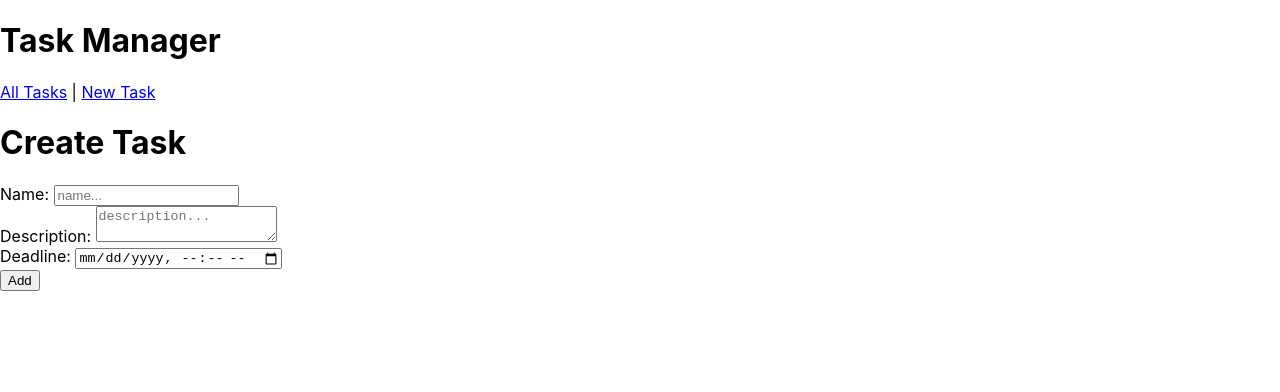
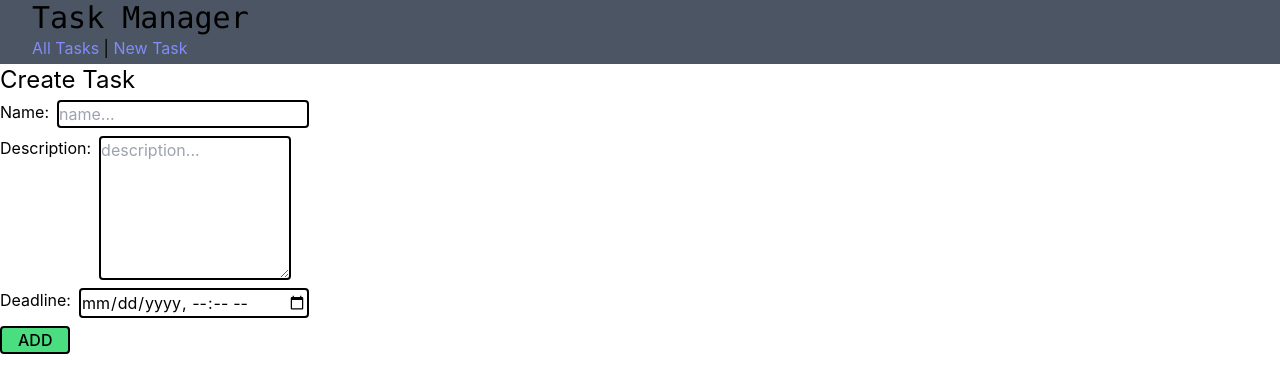
Before and after one commit to Elisandro-Santolin/Experian-Serasa-Java, a React (Create React App) app in the folder s16Exe/react-frontend/: page /new in a window 1280 px wide. Shown: the top 392 px of the page. Built offline with nearby package versions, Linux system fonts and the light colour scheme.

Commit message:
Refactor: added Tailwind CSS

```diff
--- a/s16Exe/react-frontend/package.json
+++ b/s16Exe/react-frontend/package.json
@@ -41,5 +41,8 @@
       "last 1 firefox version",
       "last 1 safari version"
     ]
+  },
+  "devDependencies": {
+    "tailwindcss": "^3.3.2"
   }
 }
--- a/s16Exe/react-frontend/src/components/CreateTask.tsx
+++ b/s16Exe/react-frontend/src/components/CreateTask.tsx
@@ -35,11 +35,14 @@ export default function CreateTask() {
 
     return(
         <>
-            <h1>Create Task</h1>
+            <h2 className="text-2xl">Create Task</h2>
 
-            <div>
-                <label>Name: </label>
+            <div className="flex flex-col">
+
+                <div className="flex py-1">
+                    <label className="mr-2">Name: </label>
                     <input
+                        className="border-black border-2 rounded"
                         type="text"
                         name="name"
                         placeholder="name..."
@@ -48,9 +51,10 @@ export default function CreateTask() {
                     />
                 </div>
 
-            <div>
-                <label>Description: </label>
+                <div className="flex py-1">
+                    <label className="mr-2">Description: </label>
                     <textarea
+                        className="border-black border-2 rounded h-36 w-48"
                         name="description"
                         placeholder="description..."
                         value={task.description}
@@ -58,9 +62,10 @@ export default function CreateTask() {
                     />
                 </div>
 
-            <div>
-                <label>Deadline: </label>
+                <div className="flex py-1">
+                    <label className="mr-2">Deadline: </label>
                     <input
+                        className="border-black border-2 rounded"
                         type="datetime-local"
                         name="deadlineDate"
                         value={task.deadlineDate}
@@ -68,8 +73,10 @@ export default function CreateTask() {
                     />
                 </div>
 
-            <div>
-                <button onClick={saveTask}>Add</button>
+                <div className="flex py-1">
+                    <button className="border-black border-2 rounded px-4 uppercase font-medium bg-green-400 focus:bg-green-500 hover:bg-green-500" onClick={saveTask}>Add</button>
+                </div>
+
             </div>
         </>
     );
--- a/s16Exe/react-frontend/src/components/TaskHeader.tsx
+++ b/s16Exe/react-frontend/src/components/TaskHeader.tsx
@@ -2,12 +2,12 @@ import { Link } from "react-router-dom";
 
 export default function TaskHeader(){
     return (
-        <header>
-            <h1>Task Manager</h1>
+        <header className="bg-gray-600 h-16 px-8">
+            <h1 className="font-mono text-3xl">Task Manager</h1>
             <nav>
-                <Link to={"/"}>All Tasks</Link>
+                <Link className="text-indigo-400 hover:text-indigo-600 focus:text-indigo-600" to={"/"}>All Tasks</Link>
                 {" | "}
-                <Link to={"/new"}>New Task</Link>
+                <Link className="text-indigo-400 hover:text-indigo-600 focus:text-indigo-600" to={"/new"}>New Task</Link>
             </nav>
         </header>
     );
--- a/s16Exe/react-frontend/src/components/TaskList.tsx
+++ b/s16Exe/react-frontend/src/components/TaskList.tsx
@@ -34,15 +34,15 @@ export default function TaskList() {
     };
 
     return(
-        <table>
+        <table className="border-black border-2 min-w-full">
 
-            <thead>
+            <thead className="bg-gray-200">
                 <tr>
-                    <th>Id</th>
-                    <th>Task Name</th>
-                    <th>Deadline</th>
-                    <th>Is Done</th>
-                    <th>Actions</th>
+                    <th className="text-left font-medium text-gray-500 uppercase py-3 px-6">Id</th>
+                    <th className="text-left font-medium text-gray-500 uppercase py-3 px-6">Task Name</th>
+                    <th className="text-left font-medium text-gray-500 uppercase py-3 px-6">Deadline</th>
+                    <th className="text-left font-medium text-gray-500 uppercase py-3 px-6">Is Done</th>
+                    <th className="text-left font-medium text-gray-500 uppercase py-3 px-6">Actions</th>
                 </tr>
             </thead>
 
@@ -62,13 +62,13 @@ interface TaskListRowProps {
 function TaskListRow(props: TaskListRowProps){
 
     return(
-        <tr>
-            <td>{props.task.id}</td>
-            <td><Link to={"/" + props.task.id}>{props.task.name}</Link></td>
-            <td>{props.task.deadlineDate}</td>
-            <td><input type="checkbox" checked={props.task.done} disabled={true}></input></td>
-            <td>
-                <button onClick={props.deleteTask}> delete </button>
+        <tr className="odd:bg-white even:bg-slate-50">
+            <td className="text-left px-6 py-4 whitespace-nowrap">{props.task.id}</td>
+            <td className="text-left px-6 py-4 whitespace-nowrap"><Link className="text-indigo-400 hover:text-indigo-600 focus:text-indigo-600" to={"/" + props.task.id}>{props.task.name}</Link></td>
+            <td className="text-left px-6 py-4 whitespace-nowrap">{props.task.deadlineDate}</td>
+            <td className="text-left px-6 py-4 whitespace-nowrap"><input type="checkbox" checked={props.task.done} disabled={true}></input></td>
+            <td className="text-left px-6 py-4 whitespace-nowrap">
+                <button className="text-red-400 hover:text-red-600 focus:text-red-600" onClick={props.deleteTask}> delete </button>
             </td>
         </tr>
     );
--- a/s16Exe/react-frontend/src/components/UpdateTask.tsx
+++ b/s16Exe/react-frontend/src/components/UpdateTask.tsx
@@ -72,12 +72,15 @@ export default function UpdateTask(){
 
     if(task !== undefined){
         return(
-            <>
-                <h1>Task id: {task.id}</h1>
+            <div className="ml-2">
+               <h2 className="text-2xl">Task id: {task.id}</h2>
 
-                <div>
-                    <label>Name: </label>
+                <div className="flex flex-col">
+
+                    <div className="flex py-1">
+                        <label className="mr-2">Name: </label>
                         <input
+                            className="border-black border-2 rounded disabled:border-gray-400 disabled:text-gray-400"
                             type="text"
                             name="name"
                             placeholder="name..."
@@ -87,9 +90,10 @@ export default function UpdateTask(){
                         />
                     </div>
 
-                <div>
-                    <label>Description: </label>
+                    <div className="flex py-1">
+                        <label className="mr-2">Description: </label>
                         <textarea
+                            className="border-black border-2 rounded h-36 w-48 disabled:border-gray-400 disabled:text-gray-400"
                             name="description"
                             placeholder="description..."
                             value={task.description}
@@ -98,9 +102,10 @@ export default function UpdateTask(){
                         />
                     </div>
 
-                <div>
-                    <label>Deadline: </label>
+                    <div className="flex py-1">
+                        <label className="mr-2">Deadline: </label>
                         <input
+                            className="border-black border-2 rounded disabled:border-gray-400 disabled:text-gray-400"
                             type="datetime-local"
                             name="deadlineDate"
                             value={task.deadlineDate}
@@ -109,10 +114,11 @@ export default function UpdateTask(){
                         />
                     </div>
 
-                <div>
-                    <label>
+                    <div className="flex py-1">
+                        <label className="mr-2">
                             Is Done:
                             <input
+                            className="ml-2"
                                 type="checkbox"
                                 checked={task.done}
                                 onChange={(e) => handleIsDone(e.target.checked)}
@@ -122,17 +128,27 @@ export default function UpdateTask(){
 
                     </div>
 
-                <div>
+                    <div className="flex py-1">
                         {readOnly ?
-                        <button onClick={readOnlyToggle}> Edit </button>
+                            <button
+                                className="border-black border-2 rounded px-4 uppercase font-medium bg-yellow-400 focus:bg-yellow-500 hover:bg-yellow-500"
+                                onClick={readOnlyToggle}
+                            > Edit </button>
                             :
-                        <>
-                            <button onClick={updateTask}> Save </button>
-                            <button onClick={deleteTask}> Delete </button>
-                        </>
+                            <div className="flex space-x-2">
+                                <button
+                                    className="border-black border-2 rounded px-4 uppercase font-medium bg-green-400 focus:bg-green-500 hover:bg-green-500"
+                                    onClick={updateTask}
+                                > Save </button>
+                                <button
+                                    className="border-black border-2 rounded px-4 uppercase font-medium bg-red-400 focus:bg-red-500 hover:bg-red-500"
+                                    onClick={deleteTask}
+                                > Delete </button>
+                            </div>
                         }
                     </div>
-            </>
+                </div>
+            </div>
         );
     }else {
         return(
--- a/s16Exe/react-frontend/src/index.css
+++ b/s16Exe/react-frontend/src/index.css
@@ -1,3 +1,7 @@
+@tailwind base;
+@tailwind componets;
+@tailwind utilities;
+
 body {
   margin: 0;
   font-family: -apple-system, BlinkMacSystemFont, 'Segoe UI', 'Roboto', 'Oxygen',
--- /dev/null
+++ b/s16Exe/react-frontend/tailwind.config.js
@@ -0,0 +1,8 @@
+/** @type {import('tailwindcss').Config} */
+module.exports = {
+  content: ["./src/**/*.{js,jsx,ts,tsx}"],
+  theme: {
+    extend: {},
+  },
+  plugins: [],
+}
```
Also changed, not shown: 1 other file (tests, documents, lock files or other folders). Lines whose indentation alone changed are shown as unchanged.
